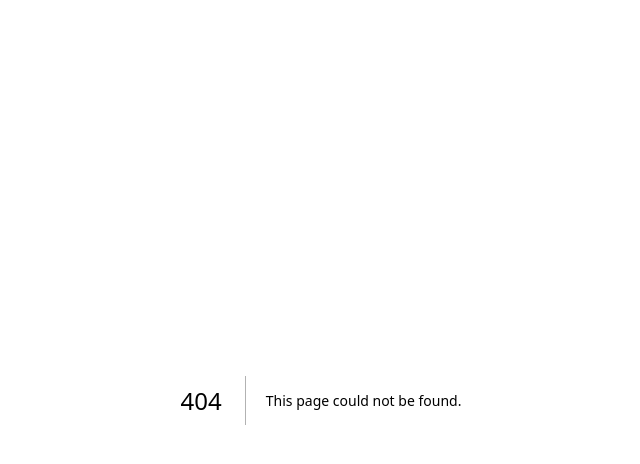
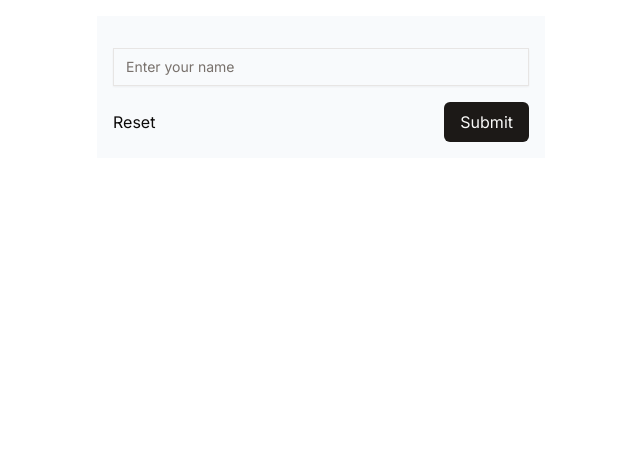
Before and after one commit to nicnocquee/playground.nico.fyi, a Next.js app: page /use-action-state/reset in a window 1280 px wide. Before the commit this address had no page. Shown: the top 464 px of the page, without its empty margins (319-959 px from the left). Built offline with nearby package versions, Linux system fonts and the light colour scheme.

Commit message:
reset action state

```diff
--- /dev/null
+++ b/app/use-action-state/reset/actions.tsx
@@ -0,0 +1,21 @@
+"use server";
+
+export const doSomething = async (_prevState: any, formData: FormData) => {
+  await new Promise((resolve) => setTimeout(resolve, 3000));
+  const name = formData.get("name");
+
+  if (!name) {
+    return {
+      data: null,
+      error: "Name is required",
+    };
+  }
+  return {
+    data: {
+      status: "ok",
+      message: `Hello ${name}`,
+      name,
+    },
+    error: null,
+  };
+};
--- /dev/null
+++ b/app/use-action-state/reset/form.tsx
@@ -0,0 +1,59 @@
+"use client";
+import { useActionState, useRef, useState } from "react";
+import { doSomething } from "./actions";
+
+export default function Form() {
+  const [state, submit, isPending] = useActionState(
+    async (state: any, payload: FormData | null) => {
+      if (!payload) {
+        return null;
+      }
+      const data = await doSomething(state, payload);
+      return data;
+    },
+    null
+  );
+  const formRef = useRef<HTMLFormElement>(null);
+
+  return (
+    <form
+      id="theform"
+      ref={formRef}
+      className="flex flex-col items-center justify-start space-y-4 text-center p-4 w-full max-w-md bg-slate-50"
+      action={submit}
+    >
+      {state && state.error && (
+        <p className="bg-red-500 text-white p-4">{state.error}</p>
+      )}
+      <p>{state && state.data?.message}</p>
+      <input
+        disabled={isPending}
+        className="border w-full border-input bg-transparent px-3 py-2 text-sm shadow-sm transition-colors file:border-0 file:bg-transparent file:text-sm file:font-medium placeholder:text-muted-foreground focus-visible:outline-none focus-visible:ring-1 focus-visible:ring-ring disabled:cursor-not-allowed disabled:opacity-50"
+        type="text"
+        name="name"
+        id="name"
+        placeholder="Enter your name"
+        defaultValue={(state?.data?.name as string) || ""}
+      />
+
+      <div className="flex flex-row justify-between items-center w-full">
+        <button
+          type="button"
+          onClick={() => {
+            submit(null);
+          }}
+        >
+          Reset
+        </button>
+        <button
+          form="theform"
+          disabled={isPending}
+          className="bg-primary text-primary-foreground hover:bg-primary/80 py-2 px-4 rounded-md disabled:bg-muted-foreground"
+          type="submit"
+        >
+          {isPending ? "Loading..." : "Submit"}
+        </button>
+      </div>
+    </form>
+  );
+}
--- /dev/null
+++ b/app/use-action-state/reset/page.tsx
@@ -0,0 +1,9 @@
+import Form from "./form";
+
+export default function Page() {
+  return (
+    <div className="flex flex-col items-center justify-start space-y-2 text-center p-4">
+      <Form />
+    </div>
+  );
+}
```
